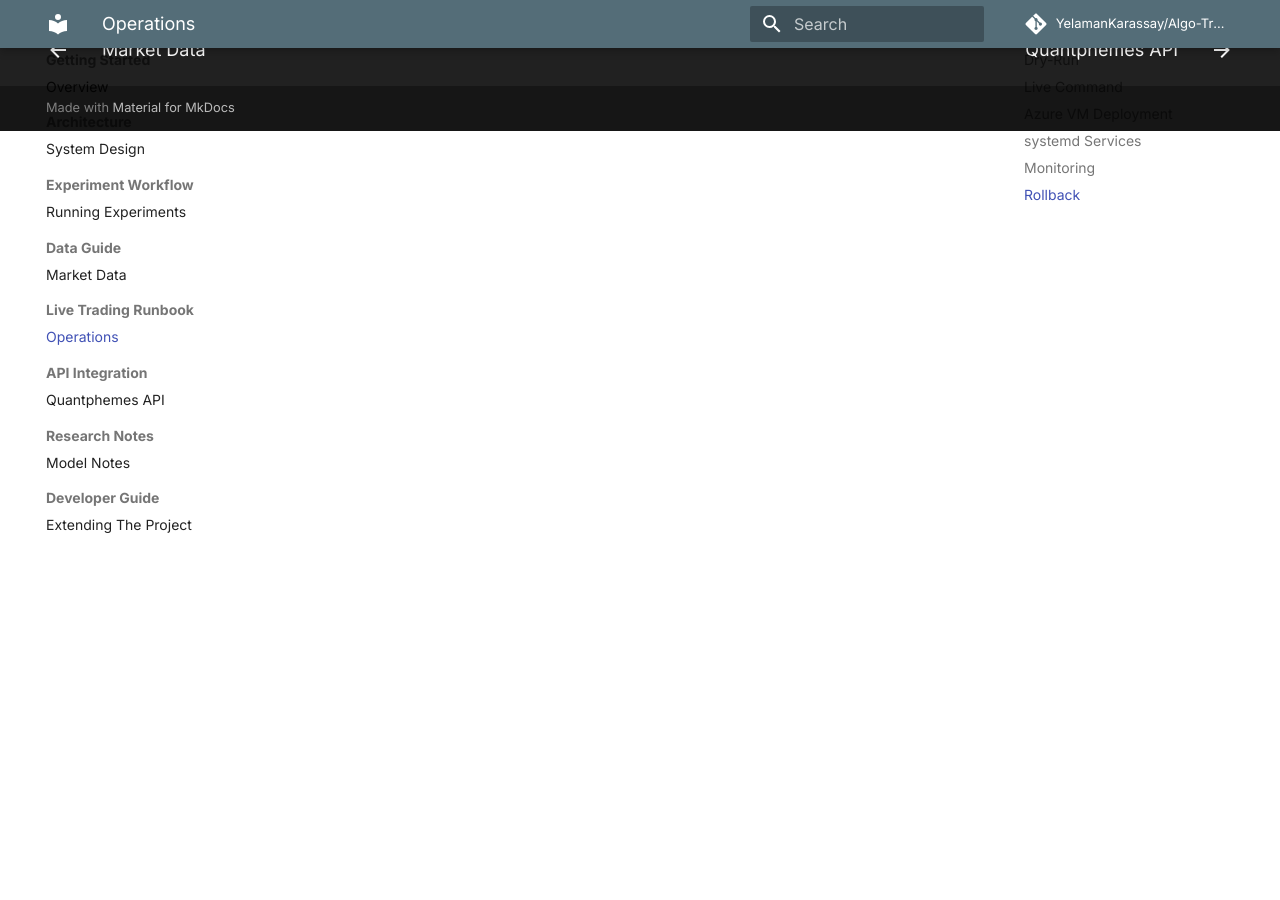
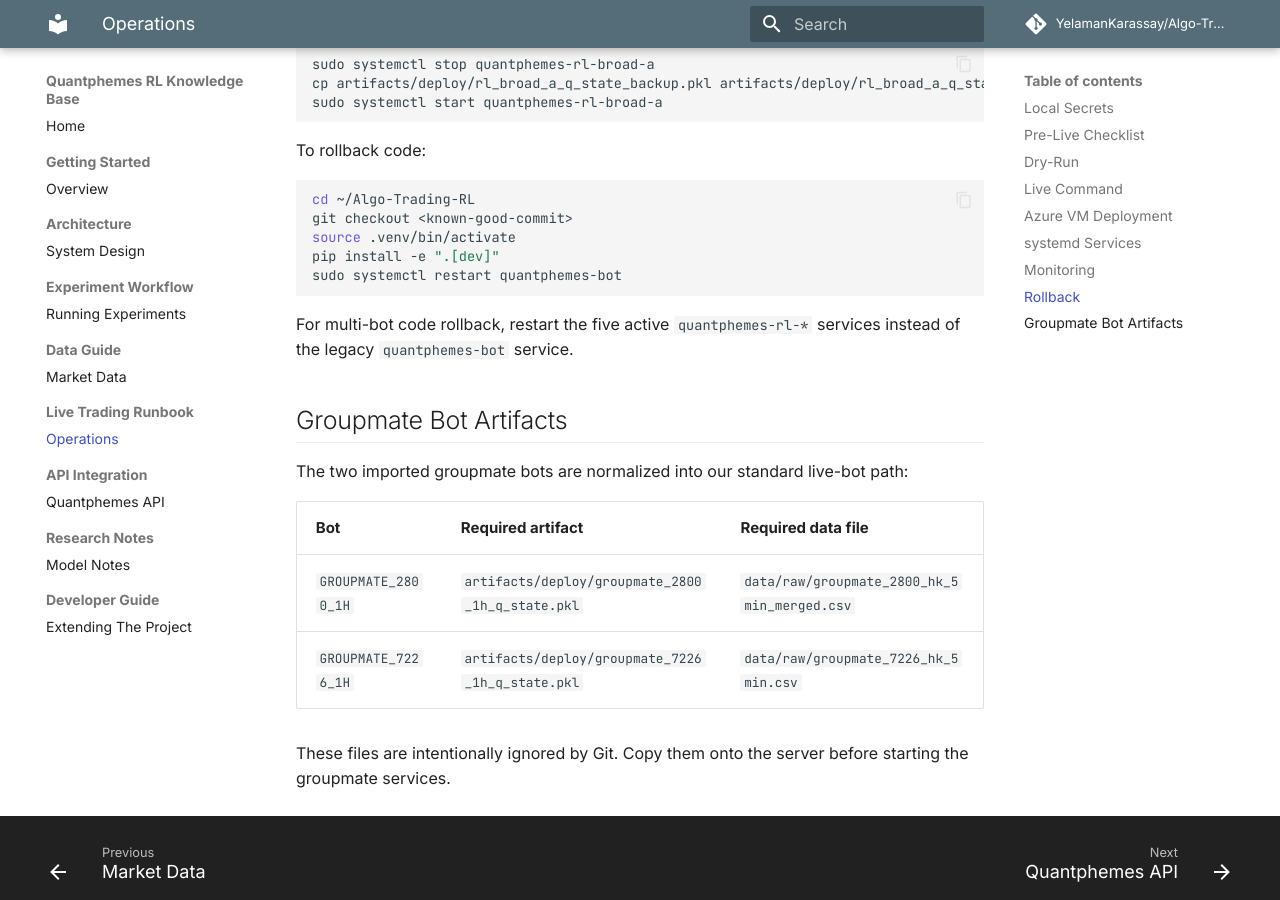
Before and after one commit to YelamanKarassay/Algo-Trading-RL, an MkDocs documentation site: the page built from docs/operations/runbook.md, in a window 1280 px wide and 900 px high, scrolled down 4836 px. Built offline with MkDocs 1.6.1 and Material for MkDocs 9.7.7, drawn with Linux system fonts in a browser that asks for light colours; comment, search, counter and statistics services are not loaded; some of the changed text lies outside the part shown.

Commit message:
bot: integrate groupmate 1h paper configs

````diff
--- a/docs/operations/runbook.md
+++ b/docs/operations/runbook.md
@@ -27,6 +27,10 @@ STRATEGY_RL_BROAD_A_ID=<copy-master strategy id>
 PORTFOLIO_RL_BROAD_A_ID=<portfolio id>
 STRATEGY_RL_BROAD_B_ID=<copy-master strategy id>
 PORTFOLIO_RL_BROAD_B_ID=<portfolio id>
+STRATEGY_GROUPMATE_2800_1H_ID=<copy-master strategy id>
+PORTFOLIO_GROUPMATE_2800_1H_ID=<portfolio id>
+STRATEGY_GROUPMATE_7226_1H_ID=<copy-master strategy id>
+PORTFOLIO_GROUPMATE_7226_1H_ID=<portfolio id>
 ```
 
 ## Pre-Live Checklist
@@ -110,6 +114,8 @@ The Azure deployment runs five active services:
 | `quantphemes-rl-facov` | `RL_FACOV` | `experiments/production_rl_facov.yaml` | `artifacts/logs/rl_facov/` |
 | `quantphemes-rl-broad-a` | `RL_BROAD_A` | `experiments/production_rl_broad_a.yaml` | `artifacts/logs/rl_broad_a/` |
 | `quantphemes-rl-broad-b` | `RL_BROAD_B` | `experiments/production_rl_broad_b.yaml` | `artifacts/logs/rl_broad_b/` |
+| `quantphemes-groupmate-2800-1h` | `GROUPMATE_2800_1H` | `experiments/production_groupmate_2800_1h.yaml` | `artifacts/logs/groupmate_2800_1h/` |
+| `quantphemes-groupmate-7226-1h` | `GROUPMATE_7226_1H` | `experiments/production_groupmate_7226_1h.yaml` | `artifacts/logs/groupmate_7226_1h/` |
 
 The retired `quantphemes-rl-prime`, `quantphemes-rl-bias`, and `quantphemes-rl-fullcov` services should stay stopped because `7299.HK` is not currently tradable through Quantphemes.
 
@@ -144,6 +150,8 @@ sudo systemctl status \
   quantphemes-rl-facov \
   quantphemes-rl-broad-a \
   quantphemes-rl-broad-b \
+  quantphemes-groupmate-2800-1h \
+  quantphemes-groupmate-7226-1h \
   --no-pager
 ```
 
@@ -155,7 +163,9 @@ sudo systemctl stop \
   quantphemes-rl-vol \
   quantphemes-rl-facov \
   quantphemes-rl-broad-a \
-  quantphemes-rl-broad-b
+  quantphemes-rl-broad-b \
+  quantphemes-groupmate-2800-1h \
+  quantphemes-groupmate-7226-1h
 ```
 
 Restart after code or model update:
@@ -166,7 +176,9 @@ sudo systemctl restart \
   quantphemes-rl-vol \
   quantphemes-rl-facov \
   quantphemes-rl-broad-a \
-  quantphemes-rl-broad-b
+  quantphemes-rl-broad-b \
+  quantphemes-groupmate-2800-1h \
+  quantphemes-groupmate-7226-1h
 ```
 
 ## Monitoring
@@ -207,3 +219,14 @@ sudo systemctl restart quantphemes-bot
 ```
 
 For multi-bot code rollback, restart the five active `quantphemes-rl-*` services instead of the legacy `quantphemes-bot` service.
+
+## Groupmate Bot Artifacts
+
+The two imported groupmate bots are normalized into our standard live-bot path:
+
+| Bot | Required artifact | Required data file |
+|---|---|---|
+| `GROUPMATE_2800_1H` | `artifacts/deploy/groupmate_2800_1h_q_state.pkl` | `data/raw/groupmate_2800_hk_5min_merged.csv` |
+| `GROUPMATE_7226_1H` | `artifacts/deploy/groupmate_7226_1h_q_state.pkl` | `data/raw/groupmate_7226_hk_5min.csv` |
+
+These files are intentionally ignored by Git. Copy them onto the server before starting the groupmate services.
````
Also changed, not shown: docs/index.md (+3 -1 lines), docs/research/index.md (+2 -0 lines), 5 other files.
